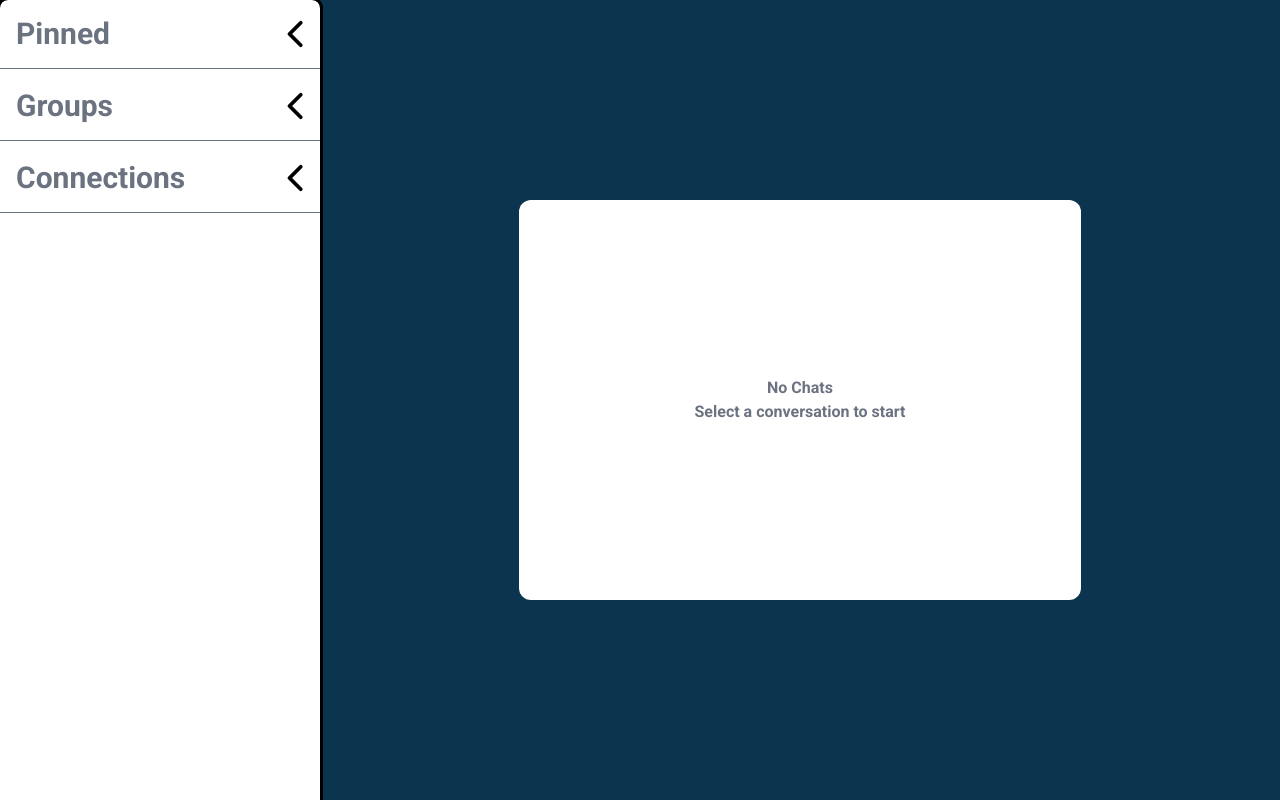
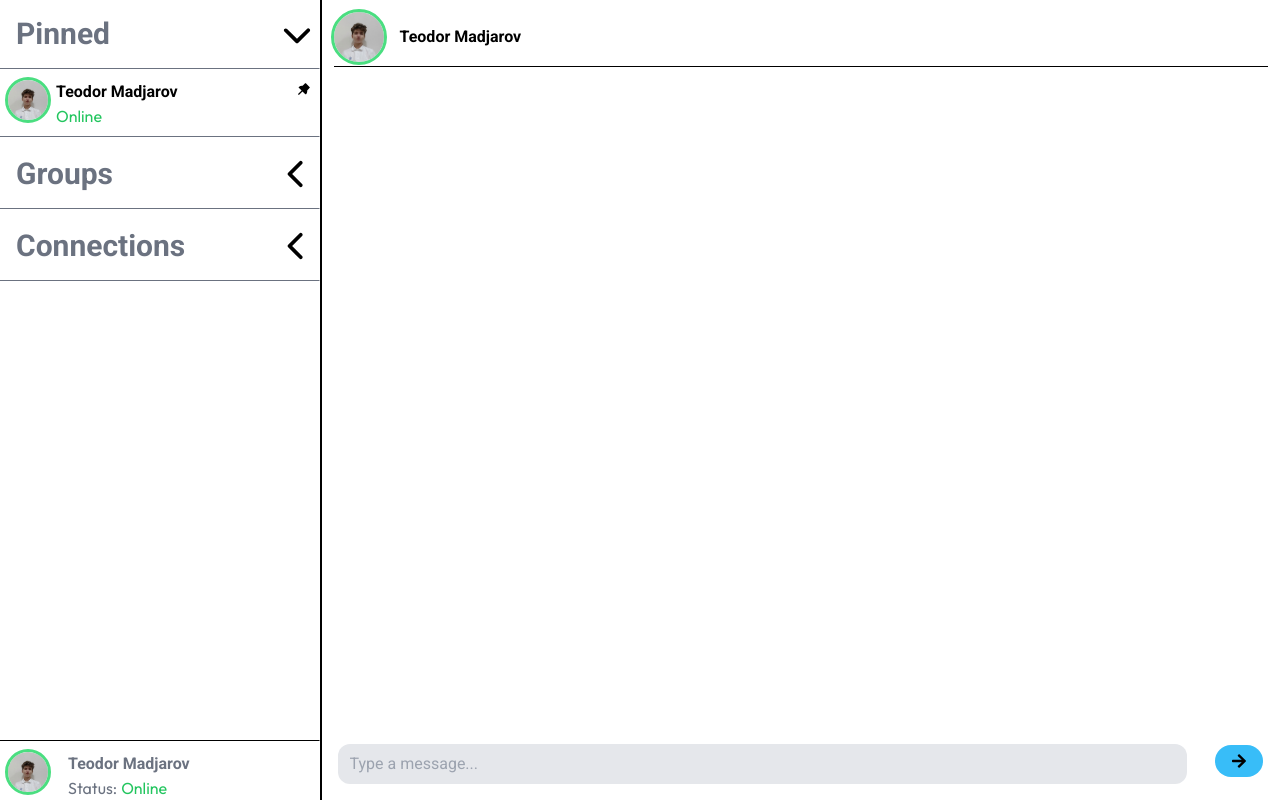
Before and after one commit to TYAtanasov21/Versus, a React (Create React App) app in the folder web/client/: page /mainApp in a window 1280 px wide. Both pictures are taken after a click on the button 297 px from the left and 34 px from the top of the page. Built offline with nearby package versions, Linux system fonts and the light colour scheme.

Commit message:
Edit main application

```diff
--- a/web/client/package.json
+++ b/web/client/package.json
@@ -4,7 +4,6 @@
   "private": true,
   "dependencies": {
     "@radix-ui/react-label": "^2.0.2",
-    "@tabler/icons-react": "^3.1.0",
     "@testing-library/jest-dom": "^5.17.0",
     "@testing-library/react": "^13.4.0",
     "@testing-library/user-event": "^13.5.0",
@@ -52,6 +51,7 @@
     ]
   },
   "devDependencies": {
+    "@tabler/icons-react": "^3.1.0",
     "@types/node": "^20.11.27"
   }
 }
--- a/web/client/src/components/button.tsx
+++ /dev/null
@@ -1,9 +0,0 @@
-import React from "react";
-
-const Button = () => {
-    return (
-        <h1>this is a button</h1>
-    );
-}
-
-export default Button;
--- /dev/null
+++ b/web/client/src/components/circlePhoto.tsx
@@ -0,0 +1,24 @@
+import React from 'react';
+
+interface CirclePhotoProps {
+  image_url: string;
+  size?: number;
+  className?: string;
+}
+
+const CirclePhoto: React.FC<CirclePhotoProps> = ({ image_url, size = 59, className }) => {
+  return (
+    <div
+      className = {`rounded-full outline ${className}`}
+      style={{
+        width: `${size}px`,
+        height: `${size}px`,
+        overflow: 'hidden',
+      }}
+    >
+      <img src={image_url} alt="Profile" className="object-cover w-full h-full" />
+    </div>
+  );
+};
+
+export default CirclePhoto;
--- /dev/null
+++ b/web/client/src/components/member.tsx
@@ -0,0 +1,28 @@
+import React from 'react'
+import CirclePhoto from './circlePhoto';
+import Line from './line';
+import { AiFillPushpin } from "react-icons/ai";
+import { AiOutlinePushpin } from "react-icons/ai";
+
+
+const Member = () => {
+    return (
+        <div className='flex flex-col'>
+            <div className = "flex flex-row justify-between p-2">
+                <div className = "flex flex-row justify-start items-center=">
+                <CirclePhoto image_url = {require("../assets/Alex-Kazakov.jpg")} size = {40} className = "text-green-400"/>
+                    <div className = "flex flex-col justify-start pl-2">
+                        <h1 className = "text-black font-sans font-bold text-md">Teodor Madjarov</h1>
+                        <p className = "font-serif text-green-500">Online</p>
+                    </div>
+                </div>
+                <div>
+                <button><AiFillPushpin/></button>
+            </div>
+            </div>
+            <Line color = '#6b7280'/>
+        </div>
+    );
+}
+
+export default Member;
--- /dev/null
+++ b/web/client/src/components/sidePannel.tsx
@@ -0,0 +1,79 @@
+import React, {useState} from 'react';
+import Line from './line';
+import { FaChevronLeft, FaChevronDown } from "react-icons/fa6";
+import CirclePhoto from './circlePhoto';
+import Member from './member';
+
+
+const SidePannel = () => {
+    const [isPinnedExpand, setIsPinnedExpand] = useState(false);
+    const [isGroupsExpand, setIsGroupsExpand] = useState(false);
+    const [isConnectionsExpand, setIsConnectionExpand] = useState(false);
+    return (
+    <div className = "lg:basis-1/3 md:basis-1/4 bg-white h-screen outline text-black flex flex-col justify-between ">
+        <div>
+            <div className = "flex flex-col justify-between">
+                <div className = "flex flex-row justify-between">
+                    <h1 className = "lg:text-3xl lg:font-extrabold text-gray-500 p-4 md:text-xl md:font-bold font-sans">Pinned</h1>
+                    <button
+                    className = "mr-2"
+                    onClick = {() => {setIsPinnedExpand(!isPinnedExpand)}}
+                    >
+                        {isPinnedExpand ?
+                        <FaChevronDown size = '30px'/>
+                        :
+                        <FaChevronLeft size = "30px"/>}
+                    </button>
+                </div>
+                <Line color = '#6b7280'/>
+                {isPinnedExpand && <Member/>}
+                </div>
+                <div className = "flex flex-col">
+                <div className = "flex flex-row justify-between">
+                    <h1 className = "lg:text-3xl lg:font-extrabold text-gray-500 p-4 md:text-xl md:font-bold font-sans">Groups</h1>
+                    <button
+                    className = "mr-2"
+                    onClick = {() => {setIsGroupsExpand(!isGroupsExpand)}}
+                    >
+                        {isGroupsExpand ?
+                        <FaChevronDown size = '30px'/>
+                        :
+                        <FaChevronLeft size = "30px"/>}
+                    </button>
+                </div>
+                <Line color ="#6b7280"/>
+                </div>
+                <div className = "flex flex-col">
+                <div className = "flex flex-row justify-between">
+                    <h1 className = "lg:text-3xl lg:font-extrabold text-gray-500 p-4 md:text-xl md:font-bold">Connections</h1>
+                    <button
+                    className = "mr-2"
+                    onClick = {() => {setIsConnectionExpand(!isConnectionsExpand)}}
+                    >
+                        {isConnectionsExpand ?
+                        <FaChevronDown size = '30px'/>
+                        :
+                        <FaChevronLeft size = "30px"/>}
+                    </button>
+                </div>
+                <Line color = "#6b7280"/>
+                </div>
+            </div>
+            <div>
+                <Line color = "black"/>
+                <div className = "flex flex-row justify-start pt-2 pl-2">
+                    <CirclePhoto image_url = {require("../assets/Alex-Kazakov.jpg")} size = {40} className = "text-green-400"/>
+                    <div className = 'flex flex-col justify-start ml-5 font-sans text-gray-500 '>
+                    <h1 className='font-bold'>Teodor Madjarov</h1>
+                    <div className = "flex flex-row ">
+                    <p className='font-serif font-large'>Status: </p>
+                    <p className='text-green-500 pl-1 font-serif font-large'>Online</p>
+                    </div>
+                    </div>
+                </div>
+            </div>
+    </div>
+    );
+}
+
+export default SidePannel;
--- a/web/client/src/pages/mainApp.tsx
+++ b/web/client/src/pages/mainApp.tsx
@@ -2,57 +2,32 @@ import React, {useState} from 'react'
 import Line from '../components/line';
 import { FaChevronLeft } from "react-icons/fa6";
 import { FaArrowRight } from "react-icons/fa";
+import SidePannel from '../components/sidePannel';
+import CirclePhoto from '../components/circlePhoto';
 
 const MainApp: React.FC = () =>{
-    const [isChatting, setIsChatting] = useState(false);
+    const [isChatting, setIsChatting] = useState(true);
+
     return (
         <div className = "flex flex-row">
-            <div className = "basis-1/4 bg-white h-screen rounded-t-lg outline text-black">
-                <div className = "flex flex-col">
-                    <div className = "flex flex-row justify-between">
-                        <h1 className = "lg:text-3xl lg:font-extrabold text-gray-500 p-4 md:text-xl md:font-bold font-sans">Pinned</h1>
-                        <button className = "mr-2">
-                            <FaChevronLeft size = "30px"/>
-                        </button>
-                    </div>
-                    <Line color = '#6b7280'/>
-                </div>
-                <div className = "flex flex-col">
-                    <div className = "flex flex-row justify-between">
-                        <h1 className = "lg:text-3xl lg:font-extrabold text-gray-500 p-4 md:text-xl md:font-bold font-sans">Groups</h1>
-                        <button className = "mr-2">
-                            <FaChevronLeft size = "30px"/>
-                        </button>
-                    </div>
-                    <Line color ="#6b7280"/>
-                </div>
-                <div className = "flex flex-col">
-                    <div className = "flex flex-row justify-between">
-                        <h1 className = "lg:text-3xl lg:font-extrabold text-gray-500 p-4 md:text-xl md:font-bold">Connections</h1>
-                        <button className = "mr-2">
-                            <FaChevronLeft size = "30px"/>
-                        </button>
-                    </div>
-                    <Line color = "#6b7280"/>
-                </div>
-            </div>
+                <SidePannel/>
             {!isChatting &&
             <div className = "flex flex-col bg-white mx-auto my-auto p-44 rounded-xl items-center font-sans text-gray-500 font-bold">
                     <h1>No Chats</h1>
                     <p>Select a conversation to start</p>
             </div>}
             {isChatting &&
-            <div className = "flex flex-col bg-white w-full rounded-t-3xl ml-1.5 justify-between">
+            <div className = "flex flex-col bg-white w-full ml-0.5 justify-between">
                 <div className = "flex flex-col justify-start p-3">
-                    <div className = "flex flex-row">
-                    <h1>Status</h1>
-                    <h1>Name</h1>
+                    <div className = "flex flex-row items-center mb-1">
+                        <CirclePhoto image_url = {require("../assets/Alex-Kazakov.jpg")} size = {50} className = "mr-4 text-green-400"/>
+                    <h1 className='font-sans font-bold'>Teodor Madjarov</h1>
                     </div>
                     <Line color = "black"/>
                 </div>
                 <div className = "p-4">
                     <input className = "bg-gray-200 w-11/12 py-2 outline-none rounded-xl px-3" placeholder='Type a message...'></input>
-                    <button className = "ml-7 rounded-2xl bg-sky-400 px-4 py-2"><FaArrowRight/></button>
+                    <button className = "ml-7 rounded-2xl bg-sky-400 px-4 py-2" type = "submit"><FaArrowRight/></button>
                 </div>
             </div>}
         </div>
```
Also changed, not shown: 1 other file (tests, documents, lock files or other folders).
